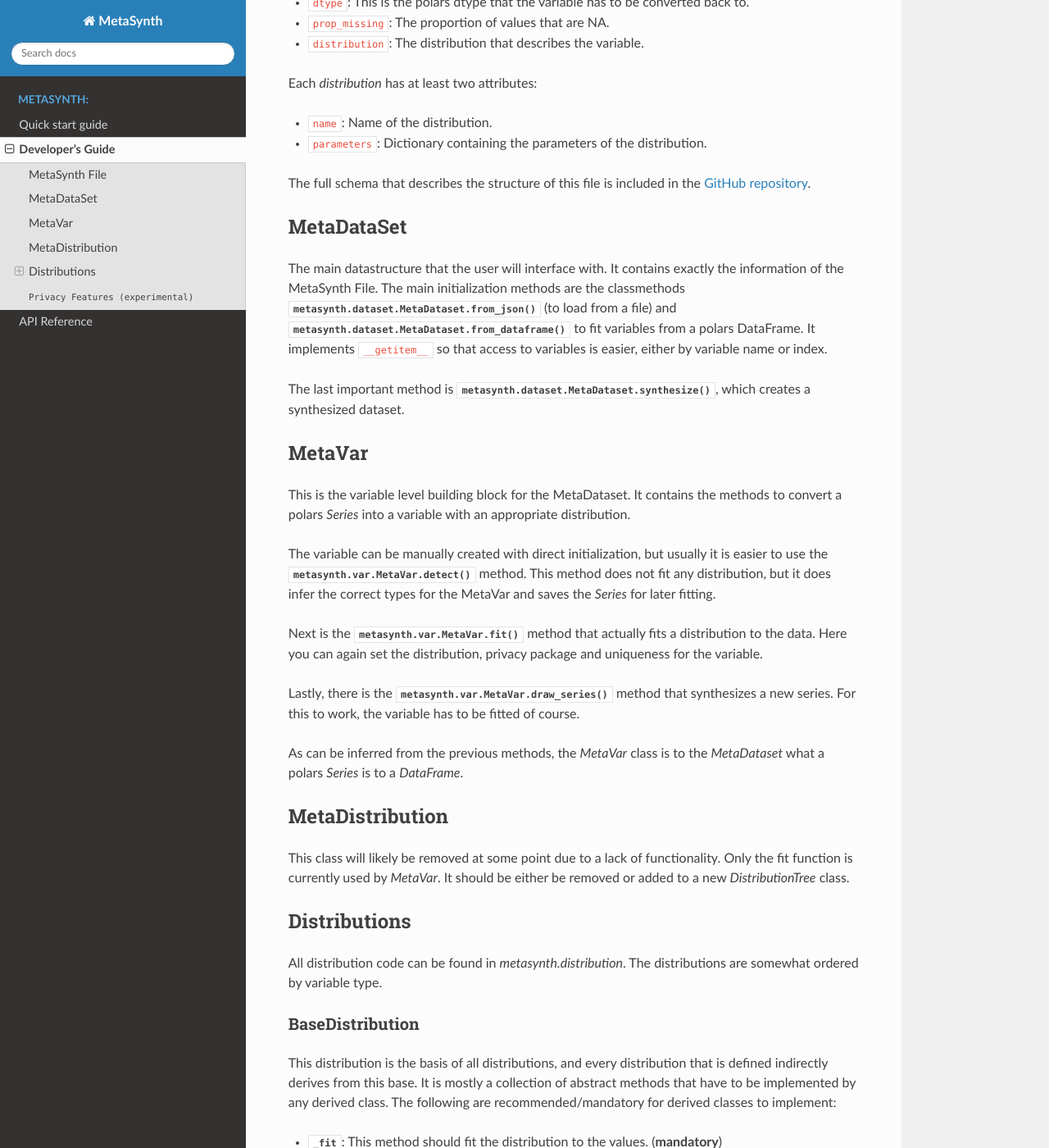
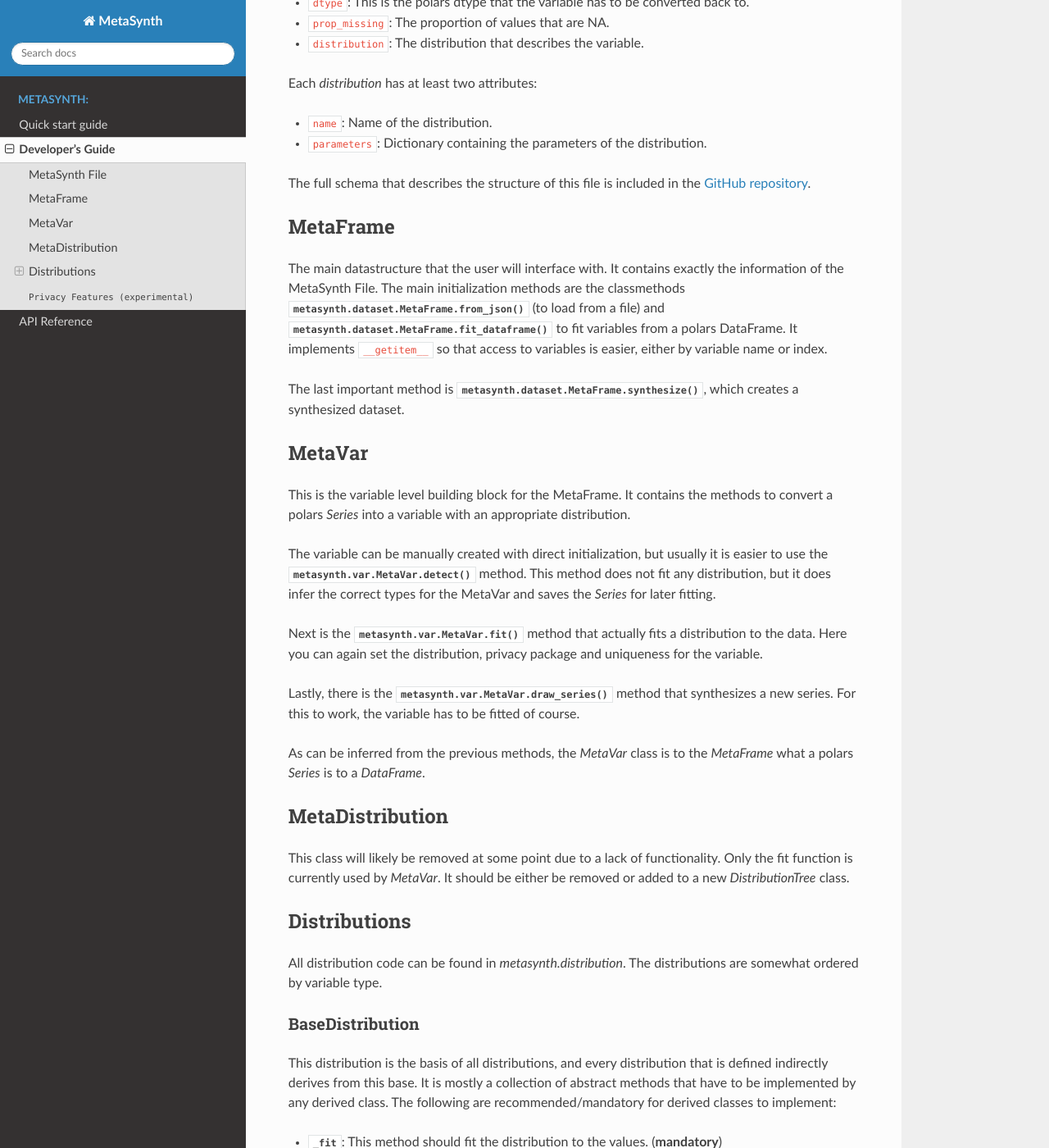
Before and after one commit to sodascience/metasyn, a Sphinx documentation site: the page built from docs/source/developer.rst, in a window 1280 px wide and 1400 px high, scrolled down 591 px. Shown: the whole window at 82% size. Built offline with Sphinx 7.4.7 and the Read the Docs theme 2.0.0, drawn with Linux system fonts in a browser that asks for light colours.

Commit message:
Change MetaDataset -> MetaFrame
Also change from_dataframe -> fit_dataframe

```diff
--- a/docs/source/developer.rst
+++ b/docs/source/developer.rst
@@ -31,20 +31,20 @@
 The full schema that describes the structure of this file is included in the
 `GitHub repository <https://github.com/sodascience/meta-synth/blob/main/metasynth/schema/metasynth-1_0.json>`_.
 
-MetaDataSet
+MetaFrame
 -----------
 
 The main datastructure that the user will interface with. It contains exactly the information of the MetaSynth File. The main
-initialization methods are the classmethods :meth:`metasynth.dataset.MetaDataset.from_json` (to load from a file) and
-:meth:`metasynth.dataset.MetaDataset.from_dataframe` to fit variables from a
+initialization methods are the classmethods :meth:`metasynth.dataset.MetaFrame.from_json` (to load from a file) and
+:meth:`metasynth.dataset.MetaFrame.fit_dataframe` to fit variables from a
 polars DataFrame. It implements ``__getitem__`` so that access to variables is easier, either by variable name or index.
 
-The last important method is :meth:`metasynth.dataset.MetaDataset.synthesize`, which creates a synthesized dataset.
+The last important method is :meth:`metasynth.dataset.MetaFrame.synthesize`, which creates a synthesized dataset.
 
 MetaVar
 -------
 
-This is the variable level building block for the MetaDataset. It contains the methods to convert a polars `Series` into a
+This is the variable level building block for the MetaFrame. It contains the methods to convert a polars `Series` into a
 variable with an appropriate distribution.
 
 The variable can be manually created with direct initialization, but usually it is easier to use the
@@ -57,7 +57,7 @@
 Lastly, there is the :meth:`metasynth.var.MetaVar.draw_series` method that synthesizes a new series. For this to work,
 the variable has to be fitted of course.
 
-As can be inferred from the previous methods, the `MetaVar` class is to the `MetaDataset` what a polars `Series` is to a
+As can be inferred from the previous methods, the `MetaVar` class is to the `MetaFrame` what a polars `Series` is to a
 `DataFrame`.
 
 MetaDistribution
--- a/docs/source/quick_start.rst
+++ b/docs/source/quick_start.rst
@@ -70,9 +70,9 @@
 
 .. code-block:: python
 
-	from metasynth import MetaDataset
+	from metasynth import MetaFrame
 
-	dataset = MetaDataset.from_dataframe(df)
+	dataset = MetaFrame.fit_dataframe(df)
 
 
 Internally, the dataset is simply a list of all the column variables, with their statistical properties. Next, write it
@@ -92,7 +92,7 @@
 
 .. code-block:: python
 
-	dataset = MetaDataset.from_json("titanic.json")
+	dataset = MetaFrame.from_json("titanic.json")
 
 
 From the dataset it is easy to create a synthetic dataset with e.g. 100 rows:
--- a/metasynth/__init__.py
+++ b/metasynth/__init__.py
@@ -7,10 +7,10 @@
 
 from importlib.metadata import version
 
-from metasynth.dataset import MetaDataset
+from metasynth.dataset import MetaFrame
 from metasynth.var import MetaVar
 from metasynth.demo.dataset import demo_file
 from metasynth.distribution.base import metadist
 
-__all__ = ["MetaVar", "MetaDataset", "demo_file", "metadist"]
+__all__ = ["MetaVar", "MetaFrame", "demo_file", "metadist"]
 __version__ = version("metasynth")
```
Also changed, not shown: 8 other files.
